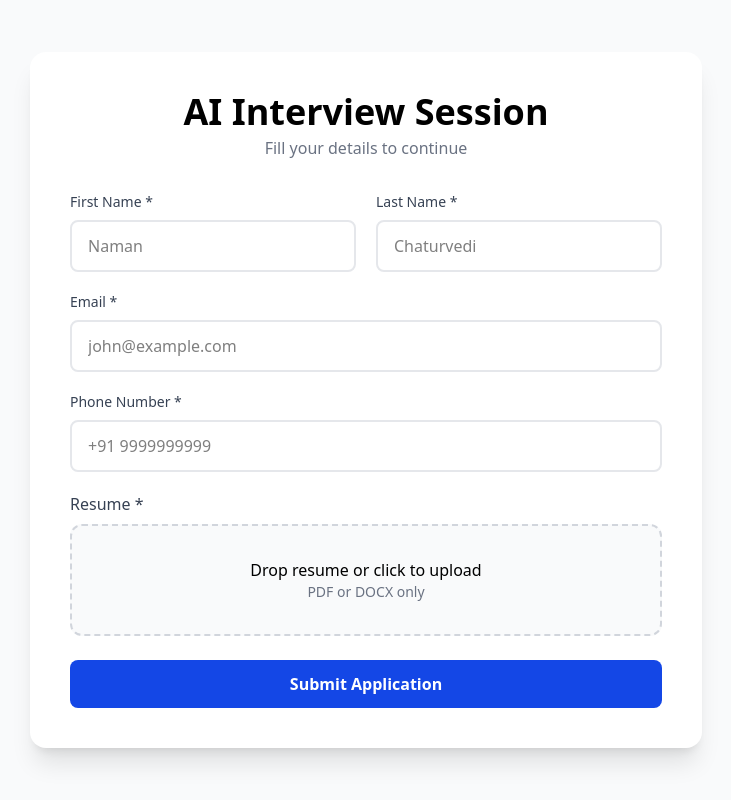
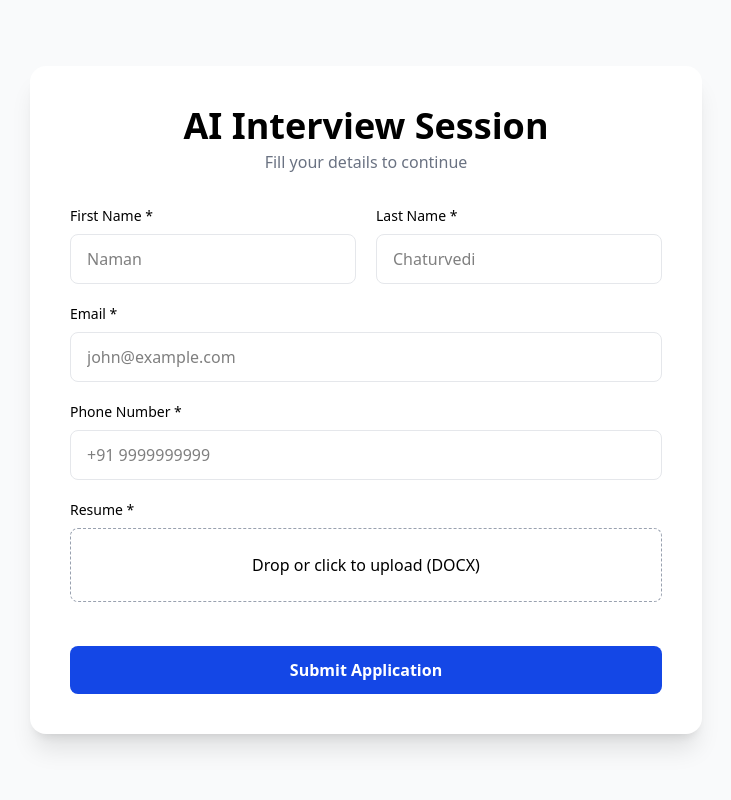
Before and after one commit to naman-1905/AI-Interview-Platform, a React (Vite) app in the folder frontend/: page / in a window 1280 px wide. Shown: the whole page, without its empty margins (274-1005 px from the left). Built offline with nearby package versions, Linux system fonts and the light colour scheme; no server answers.

Commit message:
Refactor ApplicationForm component for improved readability and functionality

```diff
--- a/frontend/src/components/ApplicationForm.jsx
+++ b/frontend/src/components/ApplicationForm.jsx
@@ -1,4 +1,4 @@
-import React, { useState, useEffect } from "react";
+import { useState, useEffect } from "react";
 import { useNavigate } from "react-router-dom";
 
 const fields = [
@@ -8,171 +8,135 @@ const fields = [
   { name: "phone", label: "Phone Number", placeholder: "+91 9999999999" },
 ];
 
-const validFileTypes = [
-  "application/pdf",
-  "application/vnd.openxmlformats-officedocument.wordprocessingml.document",
-  "application/msword",
+const validFileTypes = ["application/pdf", "application/msword",
+  "application/vnd.openxmlformats-officedocument.wordprocessingml.document"
 ];
 
-function SkeletonLoader() {
-  return (
-    <div className="min-h-screen p-10 flex items-center bg-gray-50">
-      <div className="max-w-2xl mx-auto w-full bg-white p-10 rounded-2xl shadow-xl">
-        {/* Title skeleton */}
-        <div className="h-10 bg-gray-200 rounded-lg w-3/4 mx-auto mb-2 animate-pulse" />
-        <div className="h-5 bg-gray-200 rounded-lg w-1/2 mx-auto mb-8 animate-pulse" />
-
-        {/* First row - two fields */}
-        <div className="grid grid-cols-2 gap-5 mb-6">
-          {[1, 2].map((i) => (
-            <div key={i} className="mb-5">
-              <div className="h-4 bg-gray-200 rounded w-1/3 mb-2 animate-pulse" />
-              <div className="h-12 bg-gray-200 rounded-lg animate-pulse" />
-            </div>
-          ))}
-        </div>
-
-        {/* Second row - two full width fields */}
-        {[1, 2].map((i) => (
-          <div key={i} className="mb-5">
-            <div className="h-4 bg-gray-200 rounded w-1/4 mb-2 animate-pulse" />
-            <div className="h-12 bg-gray-200 rounded-lg animate-pulse" />
-          </div>
-        ))}
-
-        {/* File upload skeleton */}
-        <div className="h-4 bg-gray-200 rounded w-1/4 mb-2 animate-pulse" />
-        <div className="h-32 bg-gray-200 rounded-xl animate-pulse" />
-
-        {/* Button skeleton */}
-        <div className="h-12 bg-gray-200 rounded-lg mt-6 animate-pulse" />
-      </div>
-    </div>
-  );
-}
+const apiEndpoint = import.meta.env.VITE_API_ENDPOINT;
 
 export default function ApplicationForm() {
   const navigate = useNavigate();
   const [loading, setLoading] = useState(true);
-  const [dragActive, setDragActive] = useState(false);
-
-  const [form, setForm] = useState({
-    firstName: "", lastName: "", email: "", phone: "", resume: null
-  });
-
+  const [submitting, setSubmitting] = useState(false);
+  const [form, setForm] = useState({ firstName: "", lastName: "", email: "", phone: "", resume: null });
   const [message, setMessage] = useState("");
 
   useEffect(() => {
-    const t = setTimeout(() => setLoading(false), 1200);
+    const t = setTimeout(() => setLoading(false), 1000);
     return () => clearTimeout(t);
   }, []);
 
-  const updateField = (e) => {
-    setForm({ ...form, [e.target.name]: e.target.value });
-  };
+  const updateField = (e) => setForm({ ...form, [e.target.name]: e.target.value });
 
   const setFile = (file) => {
     if (!file) return;
-    if (!validFileTypes.includes(file.type))
-      return setMessage("Upload only PDF or DOCX");
+    if (!validFileTypes.includes(file.type)) return setMessage("Upload only PDF or DOCX files");
 
+    setMessage("");
     setForm({ ...form, resume: file });
-    setMessage("");
   };
 
   const submit = async () => {
     if (Object.values(form).includes("") || !form.resume)
       return setMessage("Please fill all fields");
 
+    if (!/^[^\s@]+@[^\s@]+\.[^\s@]+$/.test(form.email))
+      return setMessage("Please enter a valid email");
+
+    setSubmitting(true);
     const data = new FormData();
-    Object.entries(form).forEach(([k, v]) => data.append(k, v));
+    Object.entries(form).forEach(([k, v]) => data.append(k.replace(/[A-Z]/g, m => `_${m.toLowerCase()}`), v));
 
     try {
-      const res = await fetch("YOUR_API_ENDPOINT_HERE", { method: "POST", body: data });
+      const res = await fetch(`${apiEndpoint}/users/`, { method: "POST", body: data });
+      const response = await res.json();
 
-      if (!res.ok) return setMessage("Submission failed. Try again.");
+      if (!res.ok) {
+        setMessage(response.message || "Submission failed");
+        return setSubmitting(false);
+      }
 
-      setMessage("Application submitted successfully!");
-      setTimeout(() => navigate("/queue"), 1000);
+      ["user_id", "queue_number", "status", "resume_path"].forEach(key =>
+        localStorage.setItem(key, response[key])
+      );
 
+      navigate("/queue", { state: response });
     } catch {
-      setMessage("Error submitting form");
+      setMessage("Network error, please try again.");
     }
+
+    setSubmitting(false);
   };
 
   if (loading) return <SkeletonLoader />;
 
   return (
-    <div className="min-h-screen p-10 flex items-center bg-gray-50">
-      <div className="max-w-2xl mx-auto w-full bg-white p-10 rounded-2xl shadow-xl">
-
-        <h2 className="text-4xl font-bold text-center mb-1">AI Interview Session</h2>
-        <p className="text-gray-500 text-center mb-8">Fill your details to continue</p>
-
-        {/* Input Fields */}
+    <Wrapper>
+      <Title />
       <div className="grid grid-cols-2 gap-5">
-          {fields.slice(0, 2).map(({ name, label, placeholder, type }) => (
-            <Input key={name} label={label} name={name} placeholder={placeholder} type={type} value={form[name]} onChange={updateField} />
-          ))}
+        {fields.slice(0, 2).map(props => <Input key={props.name} {...props} value={form[props.name]} onChange={updateField} disabled={submitting} />)}
       </div>
 
-        {fields.slice(2).map(({ name, label, placeholder, type }) => (
-          <Input key={name} label={label} name={name} placeholder={placeholder} type={type} value={form[name]} onChange={updateField} />
-        ))}
+      {fields.slice(2).map(props => <Input key={props.name} {...props} value={form[props.name]} onChange={updateField} disabled={submitting} />)}
 
-        {/* File Upload */}
-        <label className="block mb-2 font-medium text-gray-700">Resume *</label>
-        <div
-          className={`border-2 border-dashed rounded-xl p-8 text-center cursor-pointer transition ${
-            dragActive ? "border-indigo-500 bg-indigo-50" : "border-gray-300 bg-gray-50"
-          }`}
-          onClick={() => document.getElementById("file").click()}
-          onDragOver={(e) => { e.preventDefault(); setDragActive(true); }}
-          onDragLeave={() => setDragActive(false)}
-          onDrop={(e) => { e.preventDefault(); setDragActive(false); setFile(e.dataTransfer.files[0]); }}
+      <FileUpload file={form.resume} setFile={setFile} disabled={submitting} />
+
+      <button
+        onClick={submit}
+        disabled={submitting}
+        className={`w-full mt-6 py-3 rounded-lg text-white font-semibold transition ${submitting ? "bg-gray-400" : "bg-blue-700 hover:bg-blue-900"}`}
       >
-          <input id="file" type="file" className="hidden" accept=".pdf,.doc,.docx" onChange={(e) => setFile(e.target.files[0])} />
-          {form.resume ? (
-            <p className="text-green-600 font-semibold">✓ {form.resume.name}</p>
-          ) : (
-            <>
-              <p className="font-medium">Drop resume or click to upload</p>
-              <p className="text-sm text-gray-500">PDF or DOCX only</p>
-            </>
-          )}
-        </div>
-
-        {/* Button */}
-        <button onClick={submit} className="w-full mt-6 py-3 bg-blue-700 hover:bg-blue-900 text-white rounded-lg font-semibold transition">
-          Submit Application
+        {submitting ? "Submitting..." : "Submit Application"}
       </button>
 
-        {/* Message */}
       {message && (
-          <div className={`mt-4 p-3 rounded-lg text-sm font-medium ${message.includes("success")
-            ? "bg-green-100 text-green-700 border border-green-300"
-            : "bg-red-100 text-red-700 border border-red-300"
-          }`}>
+        <div className={`mt-4 p-3 rounded-lg text-sm font-medium ${message.includes("success") ? "bg-green-100 text-green-700" : "bg-red-100 text-red-700"}`}>
           {message}
         </div>
       )}
+    </Wrapper>
+  );
+}
+
+/* ------- Small Reusable Components -------- */
+
+const Wrapper = ({ children }) => (
+  <div className="min-h-screen p-10 flex items-center bg-gray-50">
+    <div className="max-w-2xl mx-auto w-full bg-white p-10 rounded-2xl shadow-xl">
+      {children}
     </div>
   </div>
 );
-}
 
-function Input({ label, name, value, onChange, placeholder, type = "text" }) {
-  return (
+const Title = () => (
+  <>
+    <h2 className="text-4xl font-bold text-center mb-1">AI Interview Session</h2>
+    <p className="text-gray-500 text-center mb-8">Fill your details to continue</p>
+  </>
+);
+
+const Input = ({ label, name, value, onChange, placeholder, type = "text", disabled }) => (
   <div className="mb-5">
-      <label className="block mb-2 text-sm font-medium text-gray-700">{label} *</label>
-      <input
-        name={name}
-        value={value}
-        type={type}
-        placeholder={placeholder}
-        onChange={onChange}
-        className="w-full px-4 py-3 border-2 border-gray-200 rounded-lg focus:border-blue-500 outline-none"
-      />
+    <label className="block mb-2 text-sm font-medium">{label} *</label>
+    <input {...{ name, type, value, onChange, placeholder, disabled }}
+      className="w-full px-4 py-3 border border-gray-200 rounded-lg focus:border-blue-500 outline-none disabled:bg-gray-100" />
   </div>
 );
+
+const FileUpload = ({ file, setFile, disabled }) => (
+  <div className="mb-5">
+    <label className="block mb-2 text-sm font-medium">Resume *</label>
+    <div
+      onClick={() => !disabled && document.getElementById("file").click()}
+      className={`border border-gray-400 border-dashed rounded-lg p-6 text-center cursor-pointer ${disabled && "opacity-50"}`}
+    >
+      <input id="file" type="file" className="hidden" accept=".pdf,.doc,.docx" onChange={(e) => setFile(e.target.files[0])} disabled={disabled} />
+      {file ? <p className="text-green-600">✓ {file.name}</p> : <p>Drop or click to upload (DOCX)</p>}
+    </div>
+  </div>
+);
+
+/* Skeleton Loader stays same */
+function SkeletonLoader() {
+  return <div className="animate-pulse text-center p-20">Loading...</div>;
 }
```
Lines whose indentation alone changed are shown as unchanged.
